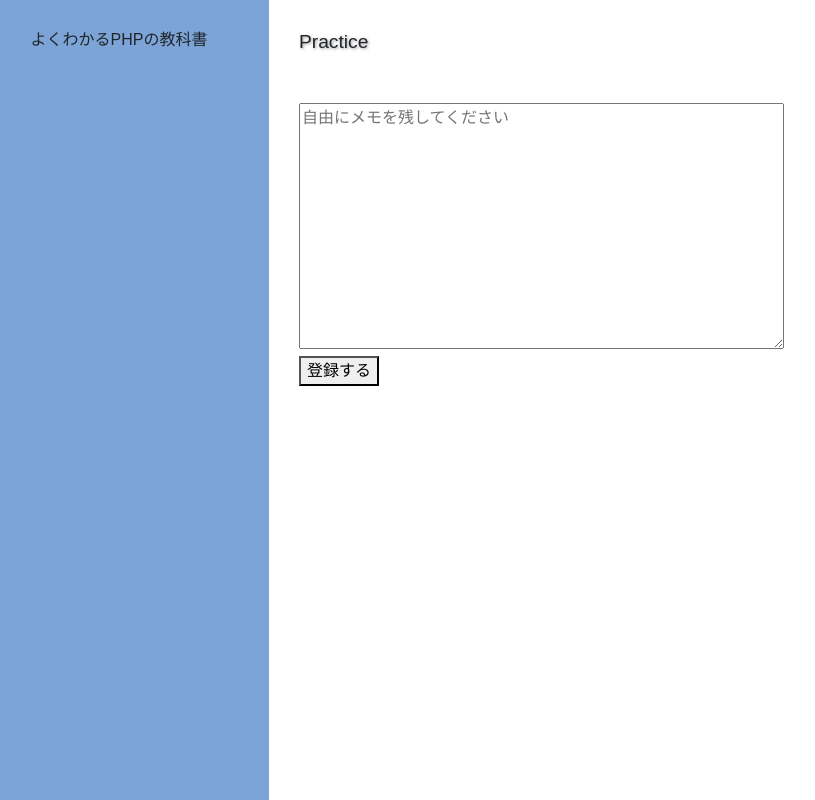
After one commit to namida-neet/lesson04, a PHP site: page /input.php in a window 1280 px wide. The commit adds this page. Shown: the whole page, without its empty margins (31-846 px from the left). Run offline with PHP 8.4, Linux system fonts and the light colour scheme; some libraries are stand-ins or nearby versions.

Commit message:
5-4まで

```diff
--- /dev/null
+++ b/second/chapter5/memo/input.php
@@ -0,0 +1,23 @@
+<!doctype html>
+<html lang="ja">
+<head>
+<!-- Required meta tags -->
+  <meta charset="utf-8">
+  <meta name="viewport" content="width=device-width, initial-scale=1, shrink-to-fit=no">
+  <link rel="stylesheet" href="style.css">
+  <title>よくわかるPHPの教科書</title>
+</head>
+<body>
+  <header>
+    <h1 class="font-weight-normal">よくわかるPHPの教科書</h1>
+  </header>
+
+  <main>
+    <h2>Practice</h2>
+    <form action="input_do.php" method="post">
+      <textarea name="memo" id="" cols="50" rows="10" placeholder="自由にメモを残してください"></textarea><br>
+      <button type="submit">登録する</button>
+    </form>
+  </main>
+</body>
+</html>
```
Also changed, not shown: second/chapter5/memo/input_do.php (renamed from second/chapter5/memo/index.php, +9 -6 lines).
